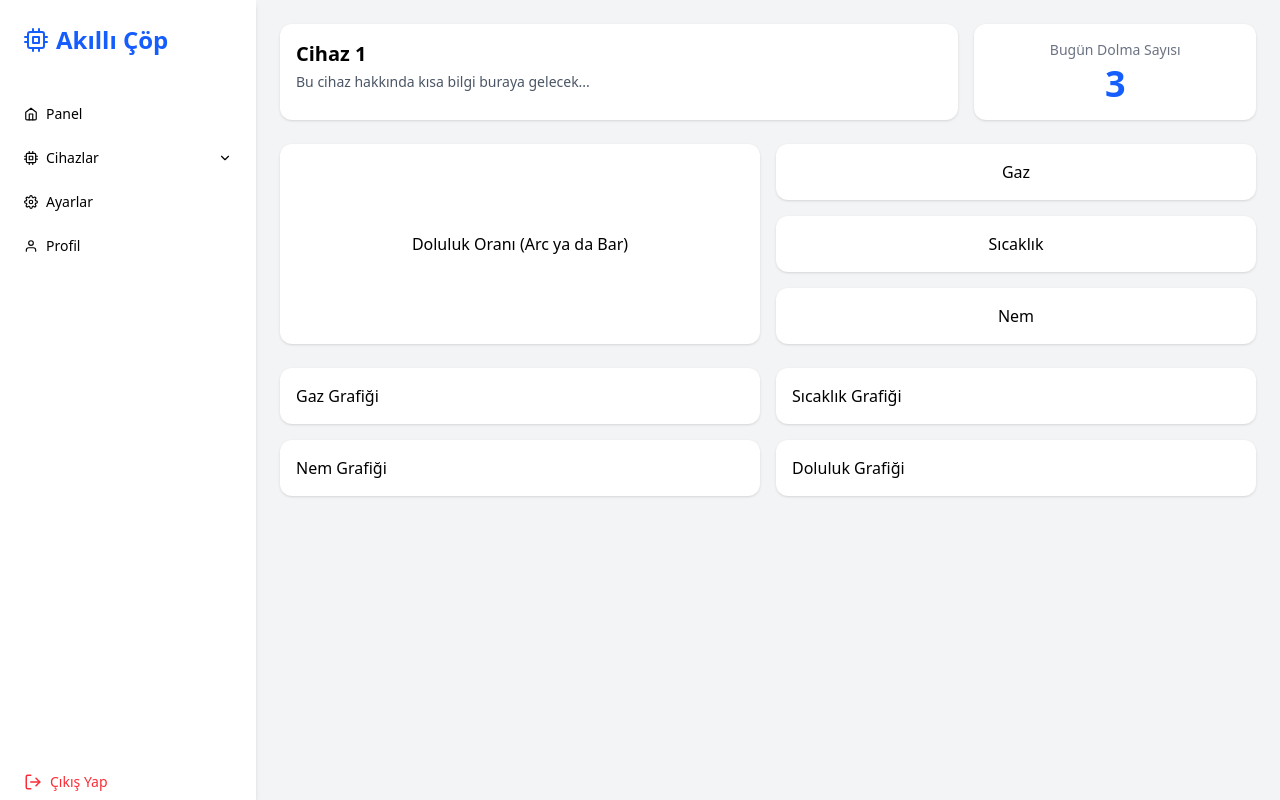
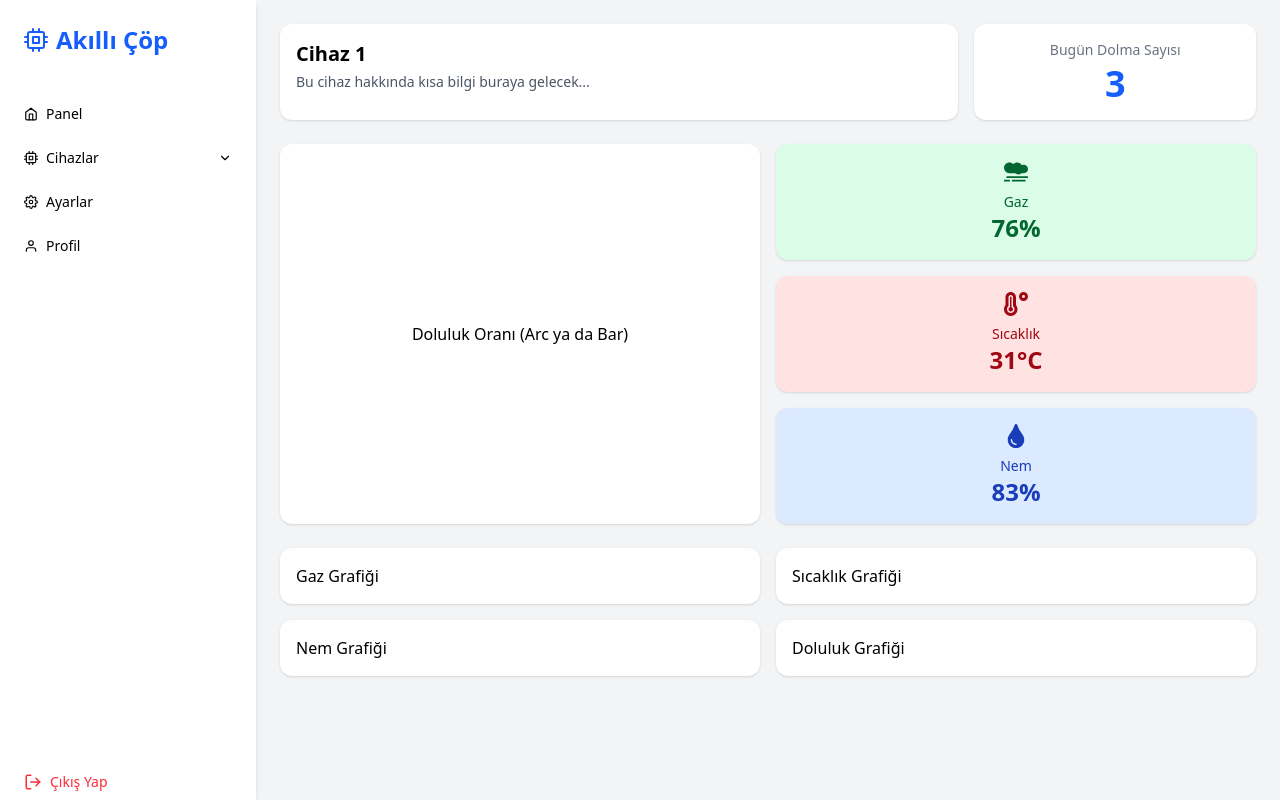
Before and after one commit to 0xM3x/volly_trash_dashboard, a React (Vite) app in the folder vollyWebFrontEnd/: page /device/1 in a window 1280 px wide. Built offline with nearby package versions, Linux system fonts and the light colour scheme; sample sign-in values are in the browser's storage.

Commit message:
live-updating sensor cards with icons, values and styles

```diff
--- a/vollyWebFrontEnd/src/pages/DevicePage.jsx
+++ b/vollyWebFrontEnd/src/pages/DevicePage.jsx
@@ -1,9 +1,32 @@
 import { useParams } from 'react-router-dom';
+import { useEffect, useState } from 'react';
+import { FaTemperatureHigh, FaTint, FaSmog } from 'react-icons/fa';
 import Layout from '../components/Layout';
+
+
+
 
 export default function DeviceDetailPage() {
   const { id } = useParams();
   const deviceName = `Cihaz ${id}`;
+
+	const [sensorData, setSensorData] = useState({
+	  gaz: 72,
+	  sicaklik: 31,
+	  nem: 60,
+	});
+
+	useEffect(() => {
+	  const interval = setInterval(() => {
+	    setSensorData({
+	      gaz: Math.floor(Math.random() * 40) + 60,       // 60–100%
+	      sicaklik: Math.floor(Math.random() * 15) + 20,   // 20–35°C
+	      nem: Math.floor(Math.random() * 40) + 50,        // 50–90%
+	    });
+	  }, 5000);
+
+	  return () => clearInterval(interval);
+	}, []);
 
   return (
 		<Layout>
@@ -32,9 +55,27 @@ export default function DeviceDetailPage() {
 
 		      {/* Sensors Vertically */}
 		      <div className="flex flex-col gap-4">
-		        <div className="bg-white rounded-xl shadow p-4 text-center">Gaz</div>
-		        <div className="bg-white rounded-xl shadow p-4 text-center">Sıcaklık</div>
-		        <div className="bg-white rounded-xl shadow p-4 text-center">Nem</div>
+						{/* Gaz */}
+						<div className="bg-green-100 text-green-800 rounded-xl shadow p-4 text-center">
+						  <FaSmog className="text-2xl mx-auto mb-2" />
+						  <div className="text-sm font-medium">Gaz</div>
+						  <div className="text-2xl font-bold">{sensorData.gaz}%</div>
+						</div>
+
+						{/* Sıcaklık */}
+						<div className="bg-red-100 text-red-800 rounded-xl shadow p-4 text-center">
+						  <FaTemperatureHigh className="text-2xl mx-auto mb-2" />
+						  <div className="text-sm font-medium">Sıcaklık</div>
+						  <div className="text-2xl font-bold">{sensorData.sicaklik}°C</div>
+						</div>
+
+						{/* Nem */}
+						<div className="bg-blue-100 text-blue-800 rounded-xl shadow p-4 text-center">
+						  <FaTint className="text-2xl mx-auto mb-2" />
+						  <div className="text-sm font-medium">Nem</div>
+						  <div className="text-2xl font-bold">{sensorData.nem}%</div>
+						</div>
+
 		      </div>
 		    </div>
 
```
